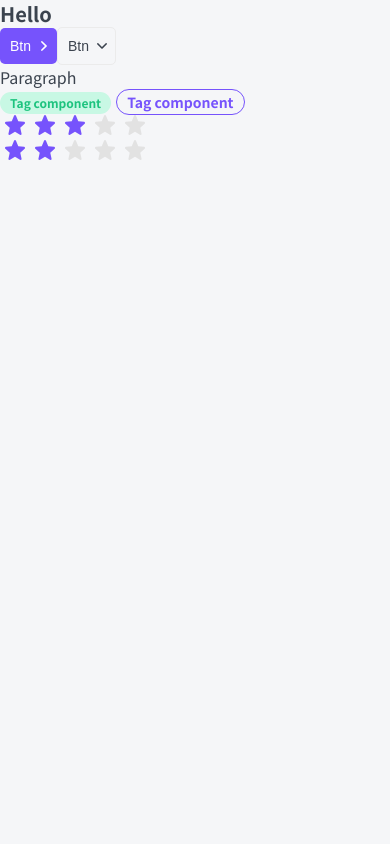
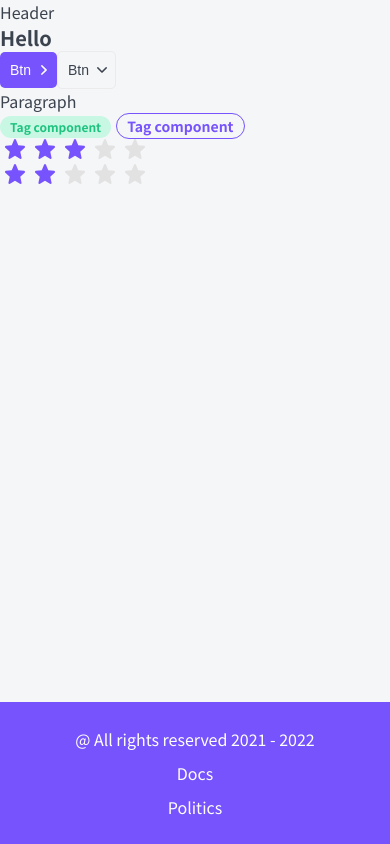
Before and after one commit to timurkalimullin/next-app, a Next.js app: page / in a window 390 px wide. Built offline with nearby package versions, Linux system fonts and the light colour scheme.

Commit message:
add grid to layout

```diff
--- a/Layout/Footer/Footer.module.css
+++ b/Layout/Footer/Footer.module.css
@@ -0,0 +1,30 @@
+.footer {
+  display: grid;
+
+  padding: 25px 30px;
+
+  color: var(--white);
+
+  background-color: var(--primary);
+
+  font-size: 16px;
+  line-height: 1.5em;
+  grid-template-columns: 1fr auto auto;
+  gap: 0 40px;
+}
+
+.footer a:hover {
+  color: var(--red);
+}
+
+@media (max-width: 765px) {
+  .footer {
+    grid-template-columns: 1fr;
+    gap: 10px 30px;
+  }
+
+  .footer a,
+  .footer div {
+    text-align: center;
+  }
+}
--- a/Layout/Footer/Footer.tsx
+++ b/Layout/Footer/Footer.tsx
@@ -1,8 +1,19 @@
 import React from "react";
 import { FooterProps } from "./Footer.props";
 import cn from "classnames";
-import styles from "./Header.module.css";
+import styles from "./Footer.module.css";
 
-export const Footer = ({ ...props }: FooterProps) => {
-  return <div {...props}>Sidebar</div>;
+export const Footer = ({ className, ...props }: FooterProps) => {
+  const footerClasses = cn(className, styles.footer);
+  return (
+    <footer className={footerClasses} {...props}>
+      <div>@ All rights reserved 2021 - {new Date().getFullYear()}</div>
+      <a href="#" target="_blank">
+        Docs
+      </a>
+      <a href="#" target="_blank">
+        Politics
+      </a>
+    </footer>
+  );
 };
--- a/Layout/Header/Header.tsx
+++ b/Layout/Header/Header.tsx
@@ -4,5 +4,5 @@
 import styles from "./Header.module.css";
 
 export const Header = ({ ...props }: HeaderProps) => {
-  return <div {...props}>Sidebar</div>;
+  return <div {...props}>Header</div>;
 };
--- a/Layout/Layout.module.css
+++ b/Layout/Layout.module.css
@@ -0,0 +1,48 @@
+.wrapper {
+  display: grid;
+  grid-template-columns: auto 230px minmax(320px, 1200px);
+  grid-template-rows: auto 1fr auto;
+
+  min-height: 100vh;
+  grid-template-areas:
+    ". header header"
+    ". sidebar body"
+    "footer footer footer";
+  gap: 0 30px;
+}
+
+.header {
+  grid-area: header;
+
+  display: none;
+}
+
+.body {
+  grid-area: body;
+}
+
+.sidebar {
+  grid-area: sidebar;
+}
+
+.footer {
+  grid-area: footer;
+}
+
+@media (max-width: 765px) {
+  .wrapper {
+    grid-template-columns: minmax(320px, 1fr);
+    grid-template-areas:
+      "header"
+      "body"
+      "footer";
+  }
+
+  .sidebar {
+    display: none;
+  }
+
+  .header {
+    display: block;
+  }
+}
--- a/Layout/Layout.tsx
+++ b/Layout/Layout.tsx
@@ -1,20 +1,28 @@
+/* eslint-disable react/display-name */
 import React from "react";
 import { LayoutProps } from "./Layout.props";
-import cn from "classnames";
-import styles from "./Layout.module.css";
 import { Header } from "./Header/Header";
 import { Sidebar } from "./Sidebar/Sidebar";
 import { Footer } from "./Footer/Footer";
+import styles from "./Layout.module.css";
 
 export const Layout = ({ children }: LayoutProps) => {
   return (
-    <>
-      <Header />
-      <div>
-        <Sidebar />
-        <div>{children}</div>
-      </div>
-      <Footer />
-    </>
+    <div className={styles.wrapper}>
+      <Header className={styles.header} />
+      <Sidebar className={styles.sidebar} />
+      <div className={styles.body}>{children}</div>
+      <Footer className={styles.footer} />
+    </div>
   );
 };
+
+export const withLayout = <T extends Record<string, unknown>>(
+  Component: React.FC<T>
+) => (props: T): JSX.Element => {
+  return (
+    <Layout>
+      <Component {...props} />
+    </Layout>
+  );
+};
--- a/pages/index.tsx
+++ b/pages/index.tsx
@@ -1,7 +1,8 @@
 import React from "react";
 import { Htag, Button, Ptag, Tag, Rating } from "../components";
+import { withLayout } from "../Layout/Layout";
 
-export default function Home() {
+function Home() {
   const [r, setR] = React.useState(2);
   return (
     <div>
@@ -22,3 +23,5 @@
     </div>
   );
 }
+
+export default withLayout(Home);
```
Also changed, not shown: .stylelintrc.json.
